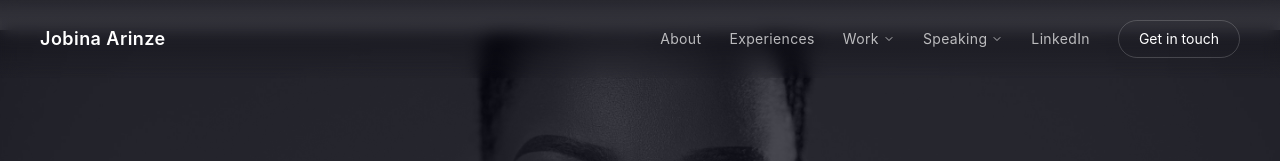
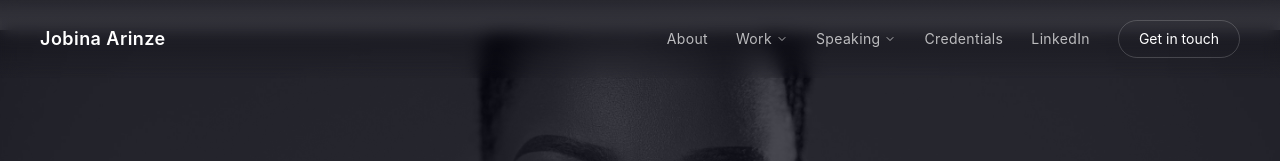
Before and after one commit to FOA-developer/Jobina-Portfolio, a React (Vite) app in the folder frontend/: page / in a window 1280 px wide. Shown: the top 161 px of the page. Built offline with nearby package versions, Linux system fonts and the light colour scheme.

Commit message:
added a  new tab to the navbar

```diff
--- a/frontend/src/components/main/Navbar.jsx
+++ b/frontend/src/components/main/Navbar.jsx
@@ -3,11 +3,16 @@ import { Link } from 'react-router-dom';
 import { WORK_ITEMS } from '../../data/work';
 import { SPEAKING_ITEMS } from '../../data/speaking';
 
-// Plain (non-dropdown) links, in nav order.
+// Plain (non-dropdown) links rendered before the dropdowns, in nav order.
 const NAV_LINKS = [
-  { label: 'About',       to: '/#about' },
-  { label: 'Experiences', to: '/#experience' },
+  { label: 'About', to: '/#about' },
 ];
+
+// Plain links rendered after the dropdowns (matches the section order on the page).
+const TRAILING_LINKS = [
+  { label: 'Credentials', to: '/#credentials' },
+];
+
 
 // Dropdown menus — items are pulled from the SAME data that powers the sections.
 const DROPDOWNS = [
@@ -195,6 +200,16 @@ const Navbar = () => {
           />
         ))}
 
+        {TRAILING_LINKS.map(({ label, to }) => (
+          <Link
+            key={label}
+            to={to}
+            className="text-white/70 hover:text-white text-sm tracking-wide transition-colors duration-200"
+          >
+            {label}
+          </Link>
+        ))}
+
         {/* LinkedIn external link — stays as <a> since it's an external URL */}
         <a
           href="https://www.linkedin.com/in/jobina-arinze"
@@ -254,6 +269,17 @@ const Navbar = () => {
             />
           ))}
 
+          {TRAILING_LINKS.map(({ label, to }) => (
+            <Link
+              key={label}
+              to={to}
+              onClick={closeMobile}
+              className="text-text-muted hover:text-black text-sm tracking-wide transition-colors"
+            >
+              {label}
+            </Link>
+          ))}
+
           <a
             href="https://www.linkedin.com/in/jobina-arinze"
             target="_blank"
```
